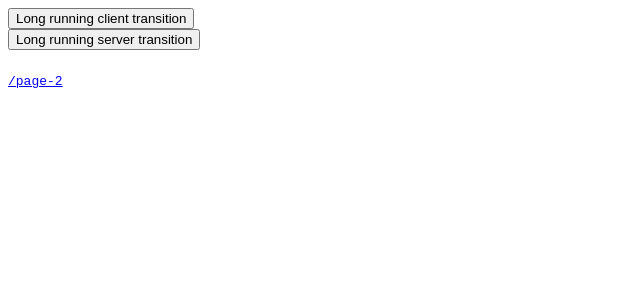
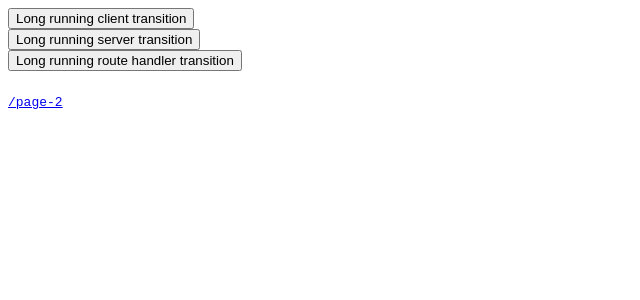
Before and after one commit to mordechaim/navigation-block-repro, a Next.js app: page / in a window 1280 px wide. Shown: the top 300 px of the page, without its empty margins (0-640 px from the left). Built offline with nearby package versions, Linux system fonts and the light colour scheme.

Commit message:
Add route handler button

```diff
--- a/app/client.tsx
+++ b/app/client.tsx
@@ -24,6 +24,14 @@ export function ClientComponent() {
     });
   };
 
+  const handleRouteHandler = () => {
+    startTransition(async () => {
+      console.log('start route handler transition');
+      await fetch('/sleep');
+      console.log('end route handler transition');
+    });
+  };
+
   return (
     <div
       style={{
@@ -34,6 +42,9 @@ export function ClientComponent() {
     >
       <button onClick={handleClient}>Long running client transition</button>
       <button onClick={handleServer}>Long running server transition</button>
+      <button onClick={handleRouteHandler}>
+        Long running route handler transition
+      </button>
 
       <Link
         href='/page-2'
--- /dev/null
+++ b/app/sleep/route.ts
@@ -0,0 +1,6 @@
+import { sleep } from '../sleep';
+
+export async function GET() {
+  await sleep(10000);
+  return new Response(undefined, { status: 200 });
+}
```
